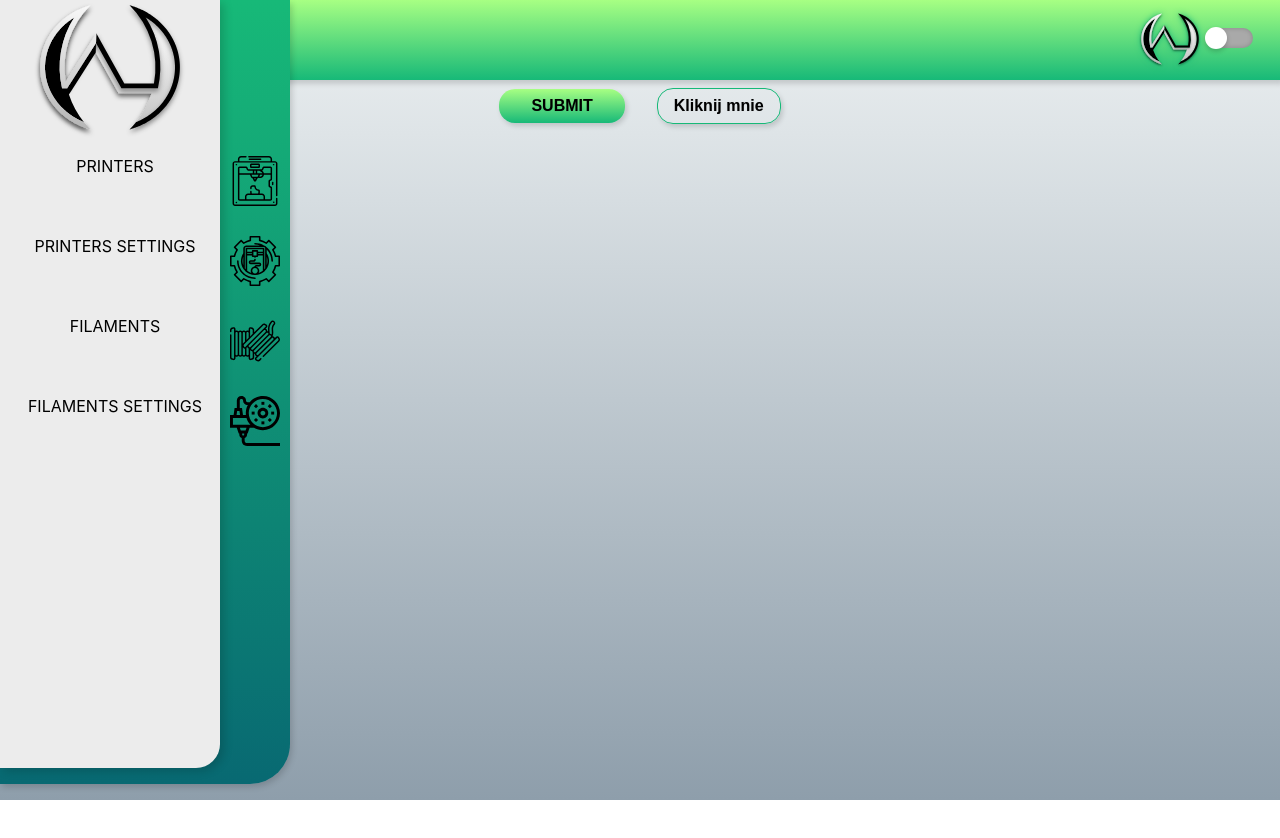
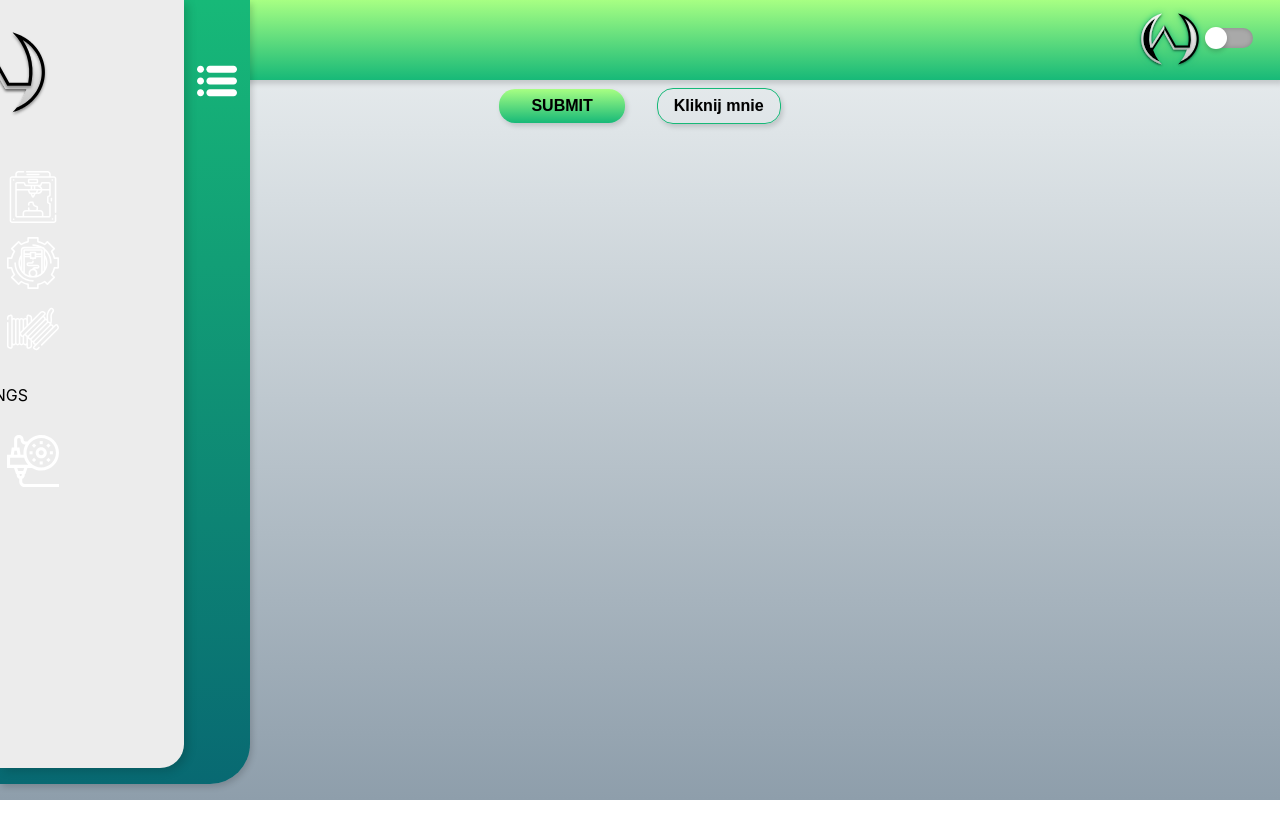
Before and after one commit to MDWojcieszak/PrintWiki, a React (Create React App) app: page / in a window 1280 px wide. Shown: the top 838 px of the page. After the commit the page ends 800 px from the top, so only its background shows below. Built offline with nearby package versions, Linux system fonts and the light colour scheme.

Commit message:
complited side-nav

```diff
--- a/src/App.js
+++ b/src/App.js
@@ -4,6 +4,11 @@ import NavBar from "./components/NavBar";
 import SideNav from "./components/SideNav";
 
 function App() {
+  const [p, setP] = React.useState(false);
+  const [ps, setPs] = React.useState(false);
+  const [f, setF] = React.useState(false);
+  const [fs, setFs] = React.useState(false);
+  const [ru, setRu] = React.useState(false);
   const [darkMode, setDarkMode] = React.useState(getInitialMode);
   React.useEffect(() => {
     localStorage.setItem("darkMode", JSON.stringify(darkMode));
@@ -13,17 +18,53 @@ function App() {
     const mode = JSON.parse(localStorage.getItem("darkMode"));
     return mode || false;
   }
+  function onClick(e) {
+    switch (e.currentTarget.id) {
+      case "0":
+        setRu(!ru);
+        break;
+      case "1":
+        setP(true);
+        setPs(false);
+        setF(false);
+        setFs(false);
+        break;
+      case "2":
+        setP(false);
+        setPs(true);
+        setF(false);
+        setFs(false);
+        break;
+      case "3":
+        setP(false);
+        setPs(false);
+        setF(true);
+        setFs(false);
+        break;
+      case "4":
+        setP(false);
+        setPs(false);
+        setF(false);
+        setFs(true);
+        break;
+    }
+  }
   return (
     <div className={darkMode ? "App dark-mode" : "App light-mode"}>
       <NavBar
         onChange={() => setDarkMode((prevMode) => !prevMode)}
         darkMode={darkMode}
       />
-      <div className="container">
-        <SideNav />
-        <button className="btn btn-submit">SUBMIT</button>
-        <button className="btn btn-default">Kliknij mnie</button>
-      </div>
+      <SideNav
+        onClick={onClick}
+        printers={p}
+        printersSettings={ps}
+        filaments={f}
+        filamentsSettings={fs}
+        rolledUp={ru}
+      />
+      <button className="btn btn-submit">SUBMIT</button>
+      <button className="btn btn-default">Kliknij mnie</button>
     </div>
   );
 }
--- a/src/components/SideNav.jsx
+++ b/src/components/SideNav.jsx
@@ -1,33 +1,57 @@
 import React from "react";
 import "../style/SideNav.scss";
 
-const SideNav = () => {
+const SideNav = (props) => {
   return (
-    <div className="side-nav">
+    <div
+      className={props.rolledUp ? "rolled-up side-nav" : "developed side-nav"}
+    >
       <div className="side-nav-text">
-        <div className="logo">
-          <img src={require("../img/logo.svg")} />
+        <div className="top">
+          <img className="logo" src={require("../img/logo.svg")} />
+          <img
+            id="0"
+            onClick={(e) => props.onClick(e)}
+            className="bars"
+            src={require("../img/bars.svg")}
+          />
         </div>
         <ul>
-          <li className="selected">
+          <li
+            className={props.printers ? "selected" : "not-selected"}
+            id="1"
+            onClick={(e) => props.onClick(e)}
+          >
             <span className="title">PRINTERS</span>
             <span className="icon">
               <img src={require("../img/printer.svg")} />
             </span>
           </li>
-          <li>
+          <li
+            className={props.printersSettings ? "selected" : "not-selected"}
+            id="2"
+            onClick={(e) => props.onClick(e)}
+          >
             <span className="title">PRINTERS SETTINGS</span>
             <span className="icon">
               <img src={require("../img/printer_settings.svg")} />
             </span>
           </li>
-          <li>
+          <li
+            className={props.filaments ? "selected" : "not-selected"}
+            id="3"
+            onClick={(e) => props.onClick(e)}
+          >
             <span className="title">FILAMENTS</span>
             <span className="icon">
               <img src={require("../img/filament.svg")} />
             </span>
           </li>
-          <li>
+          <li
+            className={props.filamentsSettings ? "selected" : "not-selected"}
+            id="4"
+            onClick={(e) => props.onClick(e)}
+          >
             <span className="title">FILAMENTS SETTINGS</span>
             <span className="icon">
               <img src={require("../img/filament_settings.svg")} />
--- a/src/style/App.scss
+++ b/src/style/App.scss
@@ -4,6 +4,8 @@
   background-image: $background;
   color: black;
   --font-main: black;
+  --side-nav-background: #ececec;
+  --selected-element: white;
   --nav-bar: linear-gradient(#a7ff83, #17b978);
   --button-submit: linear-gradient(#a7ff83, #17b978);
   --button-submit-hover: linear-gradient(#6dc749, #0a7248);
@@ -13,6 +15,8 @@
   background-image: $background-dark;
   color: white;
   --font-main: white;
+  --side-nav-background: rgb(16, 30, 34);
+  --selected-element: black;
   --nav-bar: linear-gradient(rgb(16, 30, 34), black);
   --button-submit: linear-gradient(rgb(16, 30, 34), black);
   --button-submit-hover: linear-gradient(#a7ff83, #17b978);
--- a/src/style/NavBar.scss
+++ b/src/style/NavBar.scss
@@ -9,6 +9,7 @@
   justify-content: flex-end;
   align-items: center;
 }
+
 .logo {
   width: 4em;
   height: 4em;
--- a/src/style/SideNav.scss
+++ b/src/style/SideNav.scss
@@ -1,11 +1,39 @@
 @import "./index.scss";
+
+.rolled-up {
+  --side-nav-width: 66px;
+  --logo-display: none;
+  --title-display: none;
+}
+.developed {
+  --side-nav-width: 250px;
+  --logo-display: inline;
+  --title-display: inline-block;
+}
+
+@keyframes show {
+  0% {
+    margin-left: -184px;
+  }
+  100% {
+    margin-left: 0px;
+  }
+}
+@keyframes hide {
+  0% {
+    margin-left: 184px;
+  }
+  100% {
+    margin-left: 0px;
+  }
+}
 
 .side-nav {
   position: fixed;
   top: 0;
   left: 0;
   background-image: linear-gradient(#17b978, #086972);
-  width: 290px;
+  width: var(--side-nav-width);
   height: 98%;
   border-bottom-right-radius: 2.5em;
   transition: all 0.5s ease;
@@ -14,40 +42,120 @@
 
 .side-nav-text {
   display: block;
-  background: #ececec;
-  width: 220px;
+  background: var(--side-nav-background);
+  width: calc(var(--side-nav-width) - 66px);
   height: 98%;
   border-bottom-right-radius: 1.5em;
   box-shadow: 4px 3px 10px rgba(0, 0, 0, 0.16);
+  user-select: none;
+  transition: all 0.5s ease;
 }
-.side-nav-text .logo {
+.side-nav-text .top {
   margin: auto;
-  height: 140px;
-  width: 100%;
+  display: block;
+  position: relative;
+  width: var(--side-nav-width);
+  height: 100px;
+  padding-bottom: 1.5em;
+  padding-top: 1.5em;
+  transition: all 0.5s;
 }
-.side-nav-text .logo > img {
-  height: 100%;
-  width: 100%;
+.side-nav-text .top .logo {
+  display: var(--logo-display);
+  height: 100px;
+  width: 100px;
   -webkit-filter: none;
+  margin: auto;
+  position: relative;
+}
+.developed .side-nav-text .top .logo {
+  animation-name: show;
+  animation-duration: 0.5s;
+}
+
+.side-nav-text .top .bars {
+  position: relative;
+  height: 40px;
+  width: 40px;
+  float: right;
+  margin-top: 24px;
+  margin-bottom: 24px;
+  padding: 13px;
+  filter: invert(1);
+  border-radius: 0.5em;
+  transition: 0.5s;
+  cursor: pointer;
+}
+.side-nav-text .top .bars:hover {
+  background: rgba(255, 255, 255, 0.3);
 }
 
 .side-nav-text span > img {
   height: 50px;
   width: 50px;
   float: right;
-  fill: white;
+  filter: invert(1);
 }
 
 .side-nav-text ul {
   margin-left: 0;
   list-style-type: none;
   padding: 0;
-  width: 280px;
+  width: var(--side-nav-width);
   display: block;
   text-align: center;
 }
+.developed .side-nav-text ul {
+  animation-name: show;
+  animation-duration: 0.5s;
+}
+
+.rolled-up .side-nav-text ul {
+  animation-name: hide;
+  animation-duration: 0.5s;
+}
+
 .side-nav-text ul li {
-  height: 5em;
+  height: 66px;
+  cursor: pointer;
+}
+
+.side-nav-text ul li .title {
+  display: var(--title-display);
+  vertical-align: middle;
+  line-height: 50px;
+  padding: 0.5em;
+}
+
+.side-nav-text ul li .icon {
+  line-height: 50px;
+  float: right;
+  padding: 0.5em;
+  transform: scale(1.04);
+}
+
+.side-nav-text .selected {
+  cursor: initial;
+  background: var(--selected-element);
+  box-shadow: 0px 3px 6px rgba(0, 0, 0, 0.16);
+  transition: all 0.5s;
+  font-weight: 600;
+}
+.side-nav-text .selected .icon {
+  background: #a7ff83;
+  box-shadow: 1px 3px 6px rgba(0, 0, 0, 0.16);
+  transition: all 0.5s;
+}
+.side-nav-text .selected .icon > img {
+  filter: invert(0);
+  transition: all 0.5s;
+}
+.side-nav-text .not-selected {
+  transition: 0.5s;
+}
+
+.side-nav-text .not-selected:hover {
+  background: rgba(255, 255, 255, 0.3);
 }
 
 @media screen and (max-width: 800px) {
```
